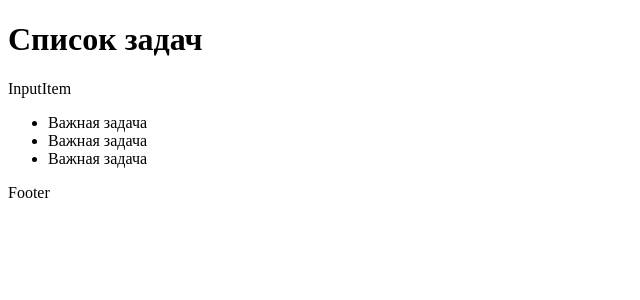
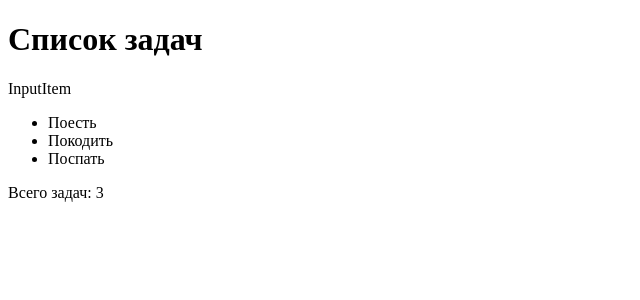
Before and after one commit to WebHeroSchool/SerToDo, a React (Create React App) app in the folder todo/: page / in a window 1280 px wide. Shown: the top 300 px of the page, without its empty margins (0-640 px from the left). Built offline with nearby package versions, Linux system fonts and the light colour scheme.

Commit message:
Использованы props

```diff
--- a/todo/src/components/App/App.js
+++ b/todo/src/components/App/App.js
@@ -9,11 +9,11 @@ const App = () => (
         <h1>Список задач</h1>
         <InputItem />
         <ItemList>
-            <Item/>
-            <Item/>
-            <Item/>
+            <Item task={'Поесть'}/>
+            <Item task={'Покодить'}/>
+            <Item task={'Поспать'}/>
         </ItemList>
-        <Footer />
+        <Footer count={3}/>
     </div>
 );
 
--- a/todo/src/components/Footer/Footer.js
+++ b/todo/src/components/Footer/Footer.js
@@ -1,7 +1,7 @@
 import React from 'react';
 
-const Footer = () => (
-    <p>Footer</p>
+const Footer = ({ count }) => (
+    <p>Всего задач: {count}</p>
 );
 
 export default Footer;
--- a/todo/src/components/Item/Items.js
+++ b/todo/src/components/Item/Items.js
@@ -1,7 +1,7 @@
 import React from 'react';
 
-const Item = () => (
-  <li>Важная задача</li>
+const Item = ({ task }) => (
+    <li>{task}</li>
 );
 
 export default Item;
```
